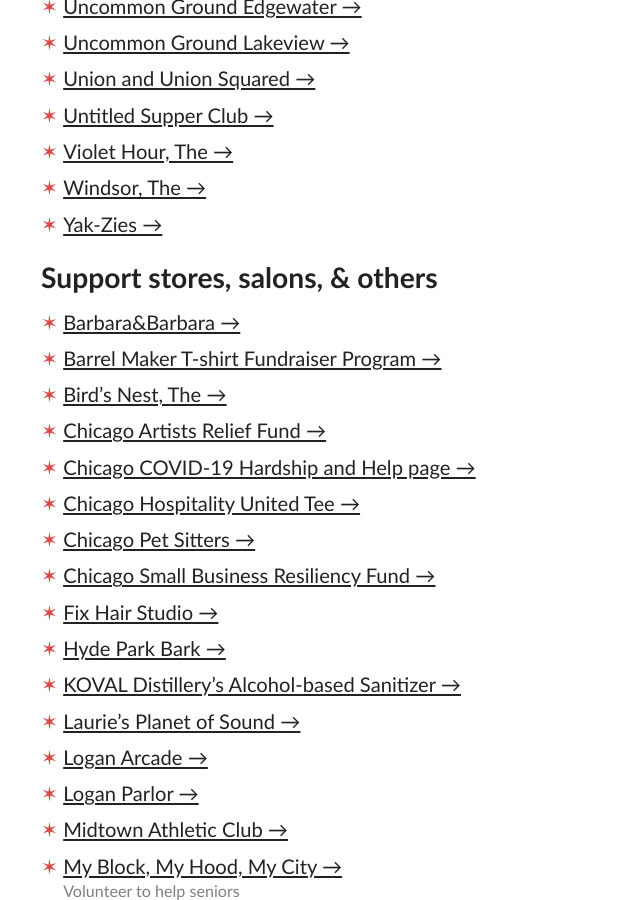
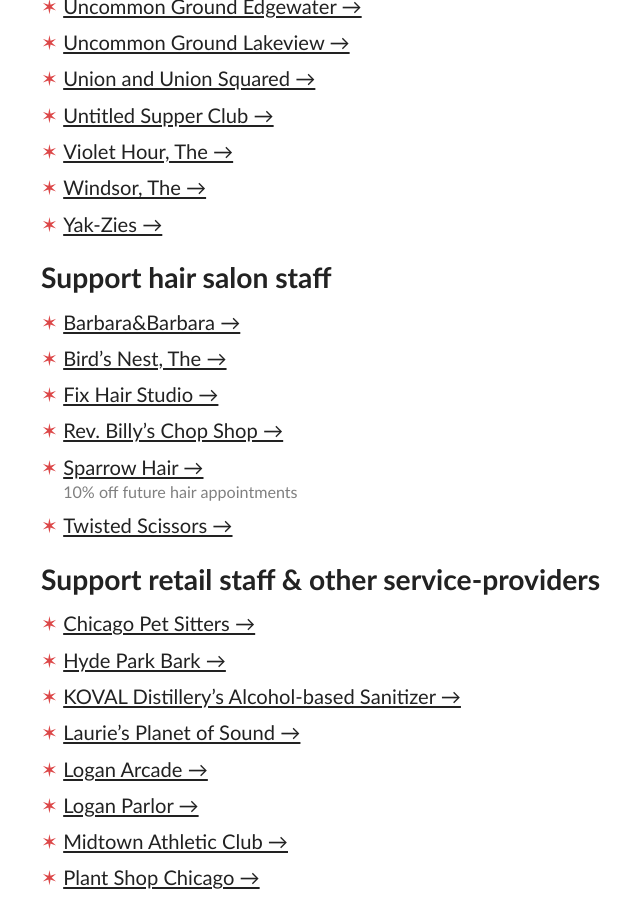
Before and after one commit to spencertweedy/chicagoservicerelief, a Jekyll site: the page built from index.html, in a window 1280 px wide and 900 px high, scrolled down 10142 px. Shown: the whole window, without its empty margins (279-919 px from the left). Built offline with Jekyll 4.4.1, drawn with Linux system fonts in a browser that asks for light colours; some of the changed text lies outside the part shown.

Commit message:
rearrange a bit

```diff
--- a/index.html
+++ b/index.html
@@ -3,13 +3,13 @@
 ---
 <header>
   <h1><span>Chicago</span> <br><span>Service</span> <br><span>Relief</span></h1>
-  <p>A directory of fundraisers for Chicago bars, venues, and restaurants that can use our help to support their staff during the state-mandated shutdown. A work-in-progress.</p>
+  <p>A directory of fundraisers for Chicago bars, venues, restaurants, salons, and other service-based businesses that can use our help to support their staff during the state-mandated shutdown. A work-in-progress.</p>
   <nav>
     Jump to:
     <a href="#bars-and-venues">bars &amp; venues</a>,
     <a href="#restaurants">restaurants</a>,
-    <a href="#stores-and-others">stores &amp; others</a>.<br>
-    See also: <a href="#resources">resources for artists and freelancers</a>.
+    <a href="#salons">stores &amp; others</a>.<br>
+    See also: <a href="#resources">resources for individuals and businesses</a>.
   </nav>
   <p><strong>Not sure where to start?</strong> Volunteers maintain <a href="https://docs.google.com/spreadsheets/d/1FfwL4ZC7omZ177rBI4WPJy_kqcMZoLgFjYg5Ek0_x98/edit?usp=sharing">this spreadsheet</a> that shows which fundraisers are furthest from their goals.</p>
   <a href="#suggestions" class="button">+ Suggest an addition</a>
@@ -41,10 +41,10 @@
     {% endfor %}
   </ul>
 
-  <h2 id="stores-and-others">Support stores, salons, &amp; others</h2>
+  <h2 id="salons">Support hair salon staff</h2>
   <ul>
     {% for item in items %}
-      {% if item.type != 'bar' and item.type != 'venue' and item.type != 'restaurant' and item.type != 'theater' and item.type != 'resource' %}
+      {% if item.type == 'salon' %}
         <li>
           <a href="{{ item.url }}">{{ item.title }} &rarr;</a>
           {% if item.note %}<span class="item-note">{{ item.note }}</span>{% endif %}
@@ -53,7 +53,19 @@
     {% endfor %}
   </ul>
 
-  <h2>Support general funds</h2>
+  <h2 id="stores-and-others">Support retail staff &amp; other service-providers</h2>
+  <ul>
+    {% for item in items %}
+      {% if item.type != 'bar' and item.type != 'venue' and item.type != 'restaurant' and item.type != 'theater' and item.type != 'salon' and item.type != 'resource' and item.type != 'fund' and item.type != 'resource-business' %}
+        <li>
+          <a href="{{ item.url }}">{{ item.title }} &rarr;</a>
+          {% if item.note %}<span class="item-note">{{ item.note }}</span>{% endif %}
+        </li>
+      {% endif %}
+    {% endfor %}
+  </ul>
+
+  <h2 id="general-funds">Support general funds</h2>
   <ul>
     {% for item in items %}
       {% if item.type == 'fund' %}
@@ -80,8 +92,7 @@
     </ul>
   </section>
 
-  <section id="resources-biz">
-    <hr>
+  <section id="resources-business">
     <h2>Resources for businesses</h2>
     <ul>
       {% for item in items %}
```
